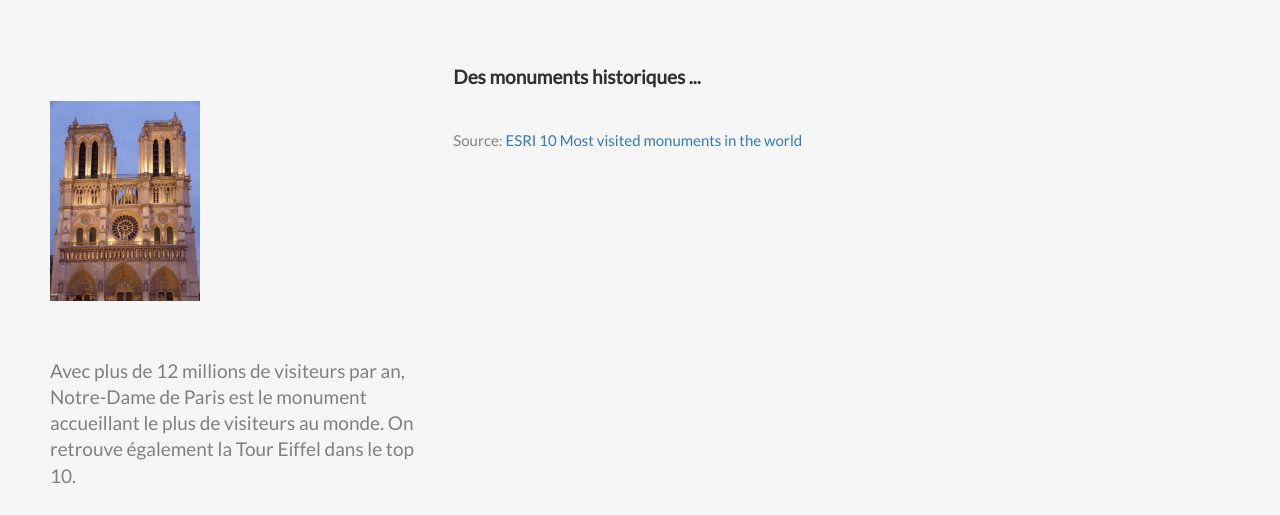
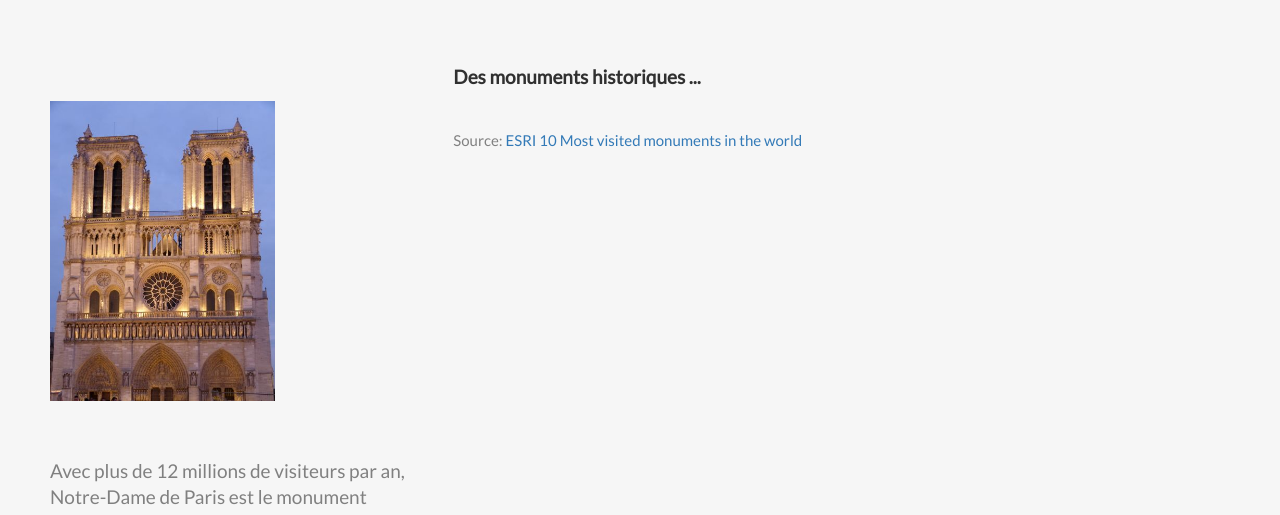
Before and after one commit to RVP82/Projet-Dataviz, a plain HTML site: page index.html in a window 1280 px wide. Shown: the part 1392-1907 px from the top of the page. Drawn offline with nearby package versions, Linux system fonts and the light colour scheme.

Commit message:
Update index.html

```diff
--- a/index.html
+++ b/index.html
@@ -284,8 +284,8 @@
       <h2> </h2><br>
 	  <img
 	  src="Images/P1080380.JPG"
-	  height="200px"
-	  width="150px"
+	  height="300px"
+	  width="225px"
 	  />
 	  <h2>   </h2><br>
 	  <h4> <FONT Color = grey>Avec plus de 12 millions de visiteurs par an, Notre-Dame de Paris est le monument accueillant le plus de visiteurs au monde. On retrouve également la Tour Eiffel dans le top 10.</h4>
```
